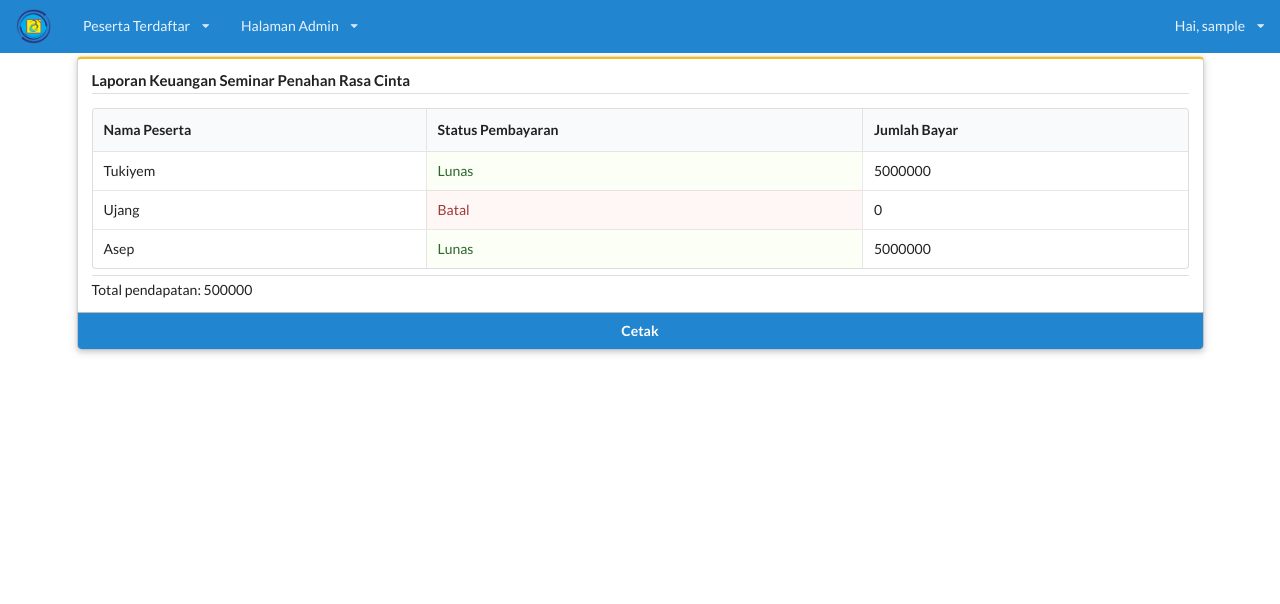
After one commit to hnihsan/SistemPendaftaranPeserta, a PHP site: page /LapKeuangan.php in a window 1280 px wide. The commit adds this page. Shown: the top 604 px of the page. Run offline with PHP 8.4, Linux system fonts and the light colour scheme; the visitor is signed in with stand-in values (Sample User, id 1); data that the repository does not hold is empty.

Commit message:
Menambah laporan keuangan

```diff
--- a/Kwitansi.php
+++ b/Kwitansi.php
@@ -80,7 +80,7 @@ date_default_timezone_set("Asia/Jakarta");
                                 <td>4</td>
                                 <td>Kiat-kiat Melupakan Mantan</td>
                                 <td>1000000</td>
-                                <td class="positive">Sudah bayar</td>
+                                <td class="positive">Lunas</td>
                             </tr>
                             </tbody>
                         </table>
--- /dev/null
+++ b/LapKeuangan.php
@@ -0,0 +1,63 @@
+<?php
+include "head.php";
+date_default_timezone_set("Asia/Jakarta");
+?>
+<script type="text/javascript">
+    function editSeminar($str) {
+        var rowid = $str;
+        //menggunakan fungsi ajax untuk pengambilan data
+        $.ajax({
+            type: 'post',
+            url: 'component/seminar-edit-modal.php',
+            data: 'id=' + rowid,
+            success: function (data) {
+                $('.fetched-data').html(data);//menampilkan data ke dalam modal
+            }
+        });
+    }
+</script>
+<!--Menu-->
+
+<div class="ui stackable main container grid">
+    <div class="sixteen width column">
+        <div class="ui raised segments">
+            <div class="ui yellow attached segment">
+                <h4 class="ui dividing header">Laporan Keuangan Seminar Penahan Rasa Cinta</h4>
+                <div class="ui relaxed divided list">
+                    <div class="item">
+                        <table class="ui celled table" id="table1">
+                            <thead>
+                            <tr>
+                                <th>Nama Peserta</th>
+                                <th>Status Pembayaran</th>
+                                <th>Jumlah Bayar</th>
+                            </tr>
+                            </thead>
+                            <tbody>
+                            <tr>
+                                <td>Tukiyem</td>
+                                <td class="positive">Lunas</td>
+                                <td>5000000</td>
+                            </tr>
+                            <tr>
+                                <td>Ujang</td>
+                                <td class="negative">Batal</td>
+                                <td>0</td>
+                            </tr>
+                            <tr>
+                                <td>Asep</td>
+                                <td class="positive">Lunas</td>
+                                <td>5000000</td>
+                            </tr>
+                            </tbody>
+                        </table>
+                    </div>
+                    <div class="item">
+                        Total pendapatan: 500000
+                    </div>
+                </div>
+            </div>
+            <a class="ui bottom attached primary button" tabindex="0" onClick="window.print()">Cetak</a>
+        </div>
+    </div>
+</div>
--- a/head.php
+++ b/head.php
@@ -65,6 +65,7 @@ switch (basename($_SERVER['PHP_SELF'])) {
         <div class="menu">
             <a href="Seminar.php" class="<?php echo $a; ?> item">Seminar</a>
             <a href="Pengguna.php" class="<?php echo $c; ?> item">Pengguna</a>
+            <a href="LapKeuangan.php" class="item">Laporan Keuangan</a>
         </div>
     </div>
     <div class="right menu">
```
